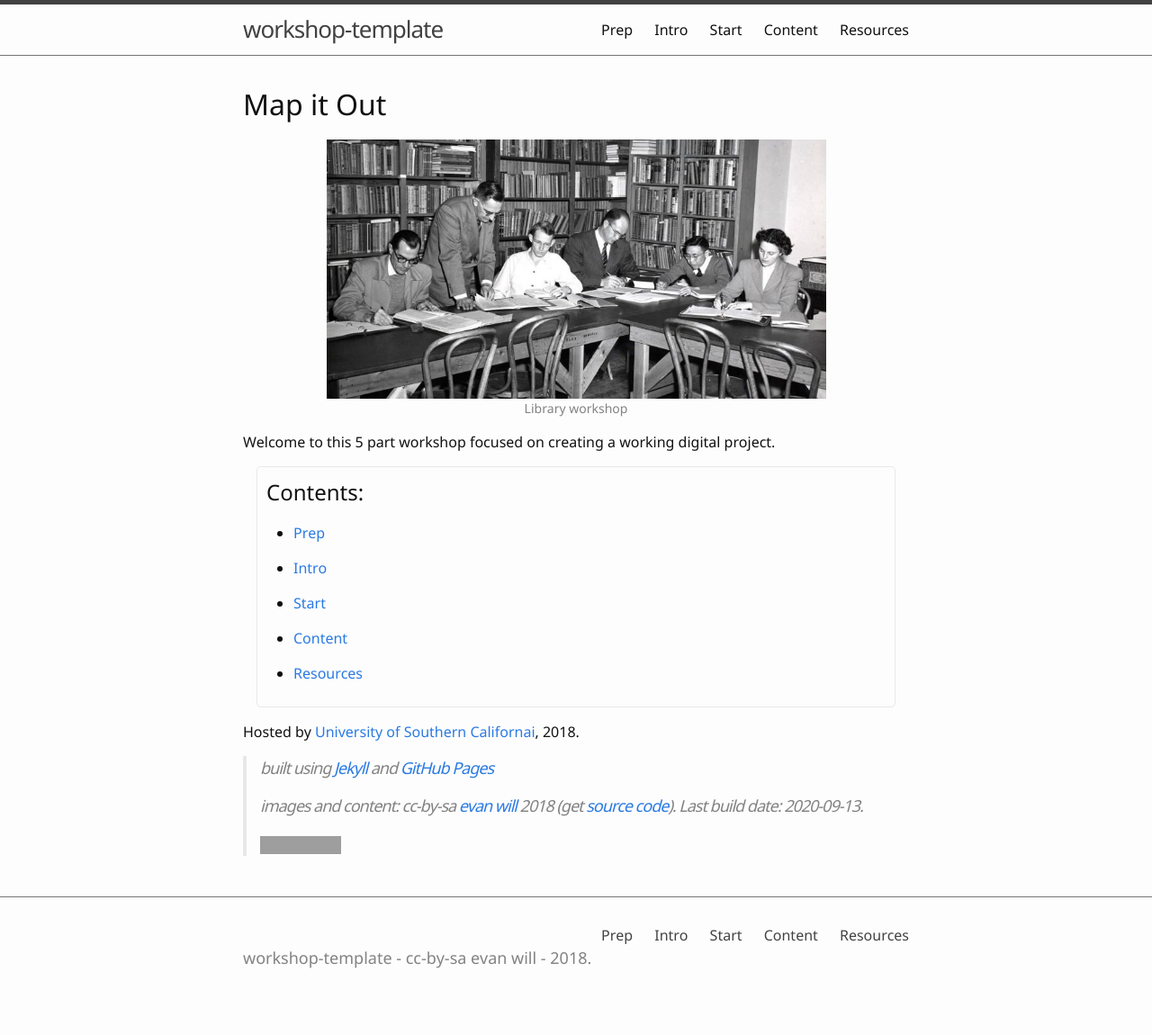
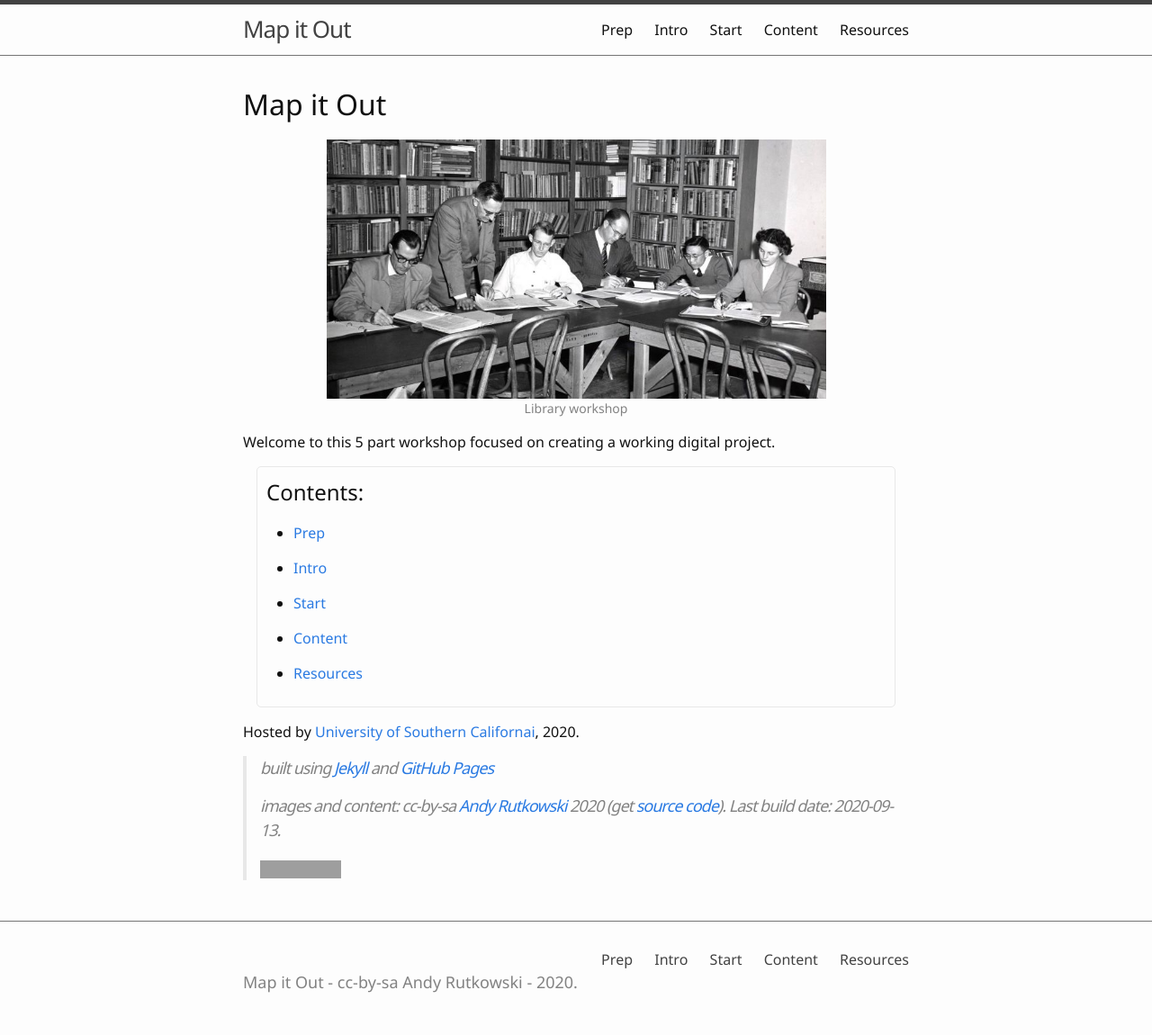
Before and after one commit to andyrutkowski/mapitout, a Jekyll site: the page built from index.md, in a window 1280 px wide. Shown: the whole page at 90% size. Built offline with Jekyll 4.4.1, drawn with Linux system fonts in a browser that asks for light colours; before the commit the page ends 1123 px from its top, so only the background shows below that; grey boxes are pictures that could not be loaded.

Commit message:
Update _config.yml

```diff
--- a/_config.yml
+++ b/_config.yml
@@ -8,15 +8,15 @@
 
 # Site settings
 # title appears in the header
-title: workshop-template
+title: Map it Out
 # description and keywords for meta tags
-description: "Create an OER workshop website quick and easy!"
-keywords: "workshops, OER, Open Education, websites, gh-pages, jekyll"
+description: "A workshop on creating a digital mapping project"
+keywords: "workshops, GIS, spatial thinking"
 
 # author settings for cc-by, appears in the footer
-author: evan will
-pub_year: 2018
-github_username: evanwill
+author: Andy Rutkowski
+pub_year: 2020
+github_username: andyrutkowski
 
 # add the full url for the github repository
 repo: "https://github.com/andyrutkowski/mapitout"
```
